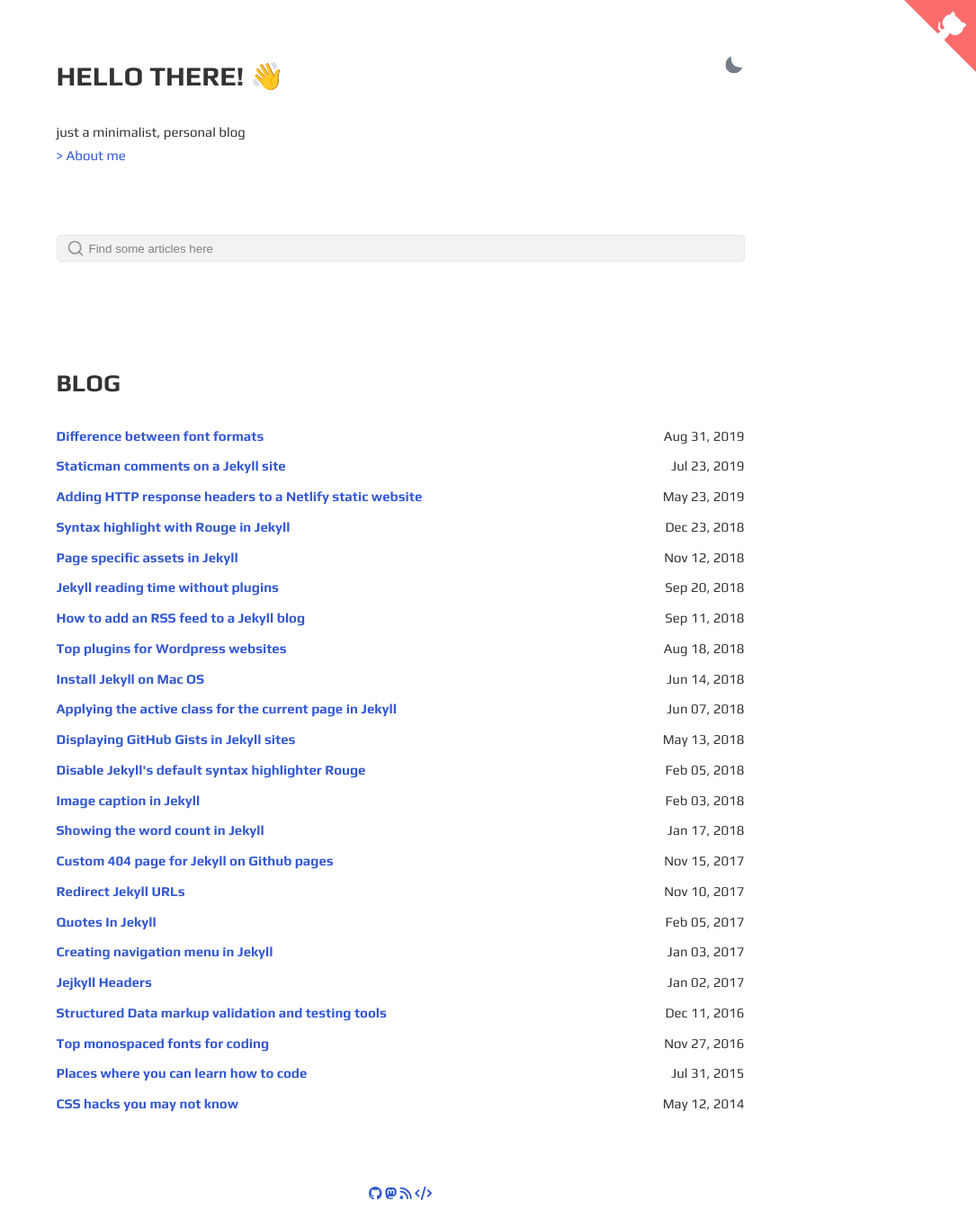
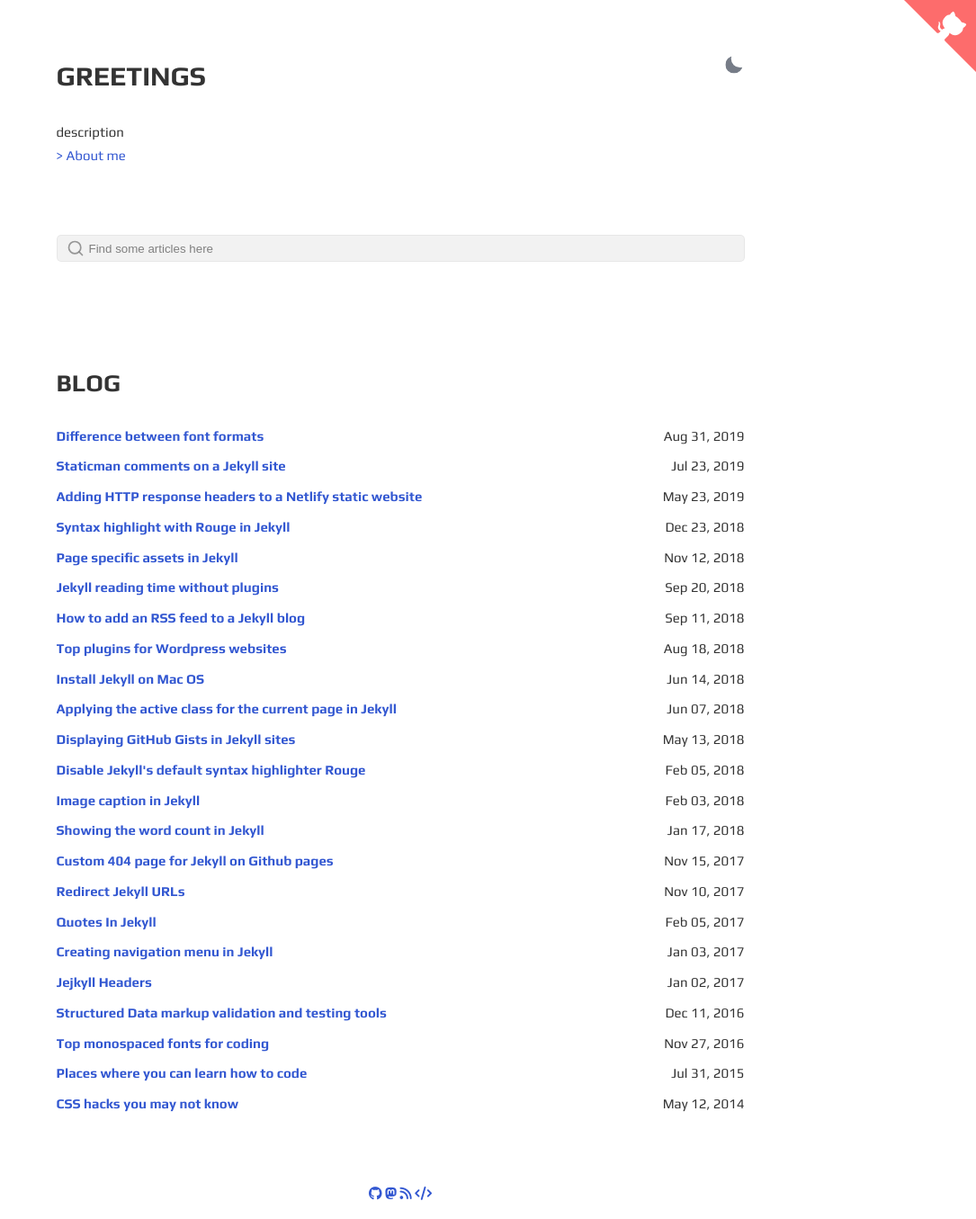
Before and after one commit to f4him/f4him.github.io, a Jekyll site: the page built from index.html, in a window 1280 px wide. Shown: the whole page at 90% size, without its empty margins (195-1280 px from the left). Built offline with Jekyll 4.4.1, drawn with Linux system fonts in a browser that asks for light colours; nearby versions of some CDN libraries.

Commit message:
CONFIG DEMO

```diff
--- a/_config.yml
+++ b/_config.yml
@@ -1,21 +1,22 @@
-site: Gesko
-title: Gesko
-greetings: Hello there! 👋
-description: >-
-  just a minimalist, personal blog
+site: site
+title: title
+greetings: greetings
+description: description
+# description: >-
+#   just a minimalist, personal blog
 lang: en-US
-timezone:  Europe/Rome
-repo: https://github.com/DavideBri/Gesko # site repo [optional]
+timezone:  Asia/Dhaka
+repo: https://github.com/f4him/f4him.github.io # site repo [optional]
 data-theme: dark # default theme "dark" | "light"
 discus-identifier: # replace with your disqus shortname
 comments-enabled: false # true to enable disqus comments, false to hide them
 
 author:
-  name: gesko
-  bio: just a minimalist, personal blog
+  name: author name
+  bio: author bio
   userpicture:
   username: # general username
-  github: DavideBri # github username
+  github: f4him # github username
   twitter: # twitter username
   mastodon: hachyderm.io/@davidebri # mastodon profile (ex. mastodon.social/@my_username)
   linkedin: # linkedin profile
@@ -25,8 +26,8 @@
 googlewebfonts: family=Play:wght@400;700&family=Source+Code+Pro:ital,wght@0,200;0,300;0,400;0,600;0,700;0,900;1,300;1,400;1,500;1,600;1,700;1,900
 
 # URL settings
-url: "https://DavideBri.github.io" # Domain Name of host. [username].github.io for github pages
-baseurl: "/Gesko" # sub folder for jekyll site. only if jekyll site not in root of host. leave blank if not wishd. always add / in front.
+url: "https://f4him.github.io" # Domain Name of host. [username].github.io for github pages
+baseurl: "/" # sub folder for jekyll site. only if jekyll site not in root of host. leave blank if not wishd. always add / in front.
 permalink: pretty
 
 # local
```
